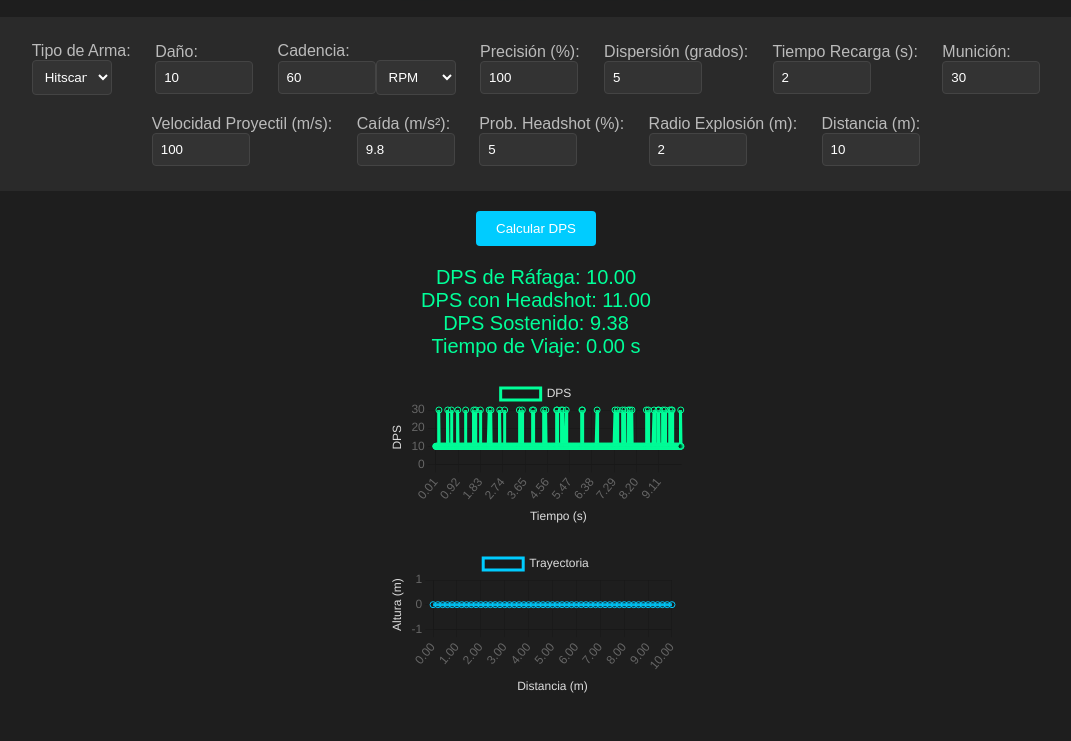
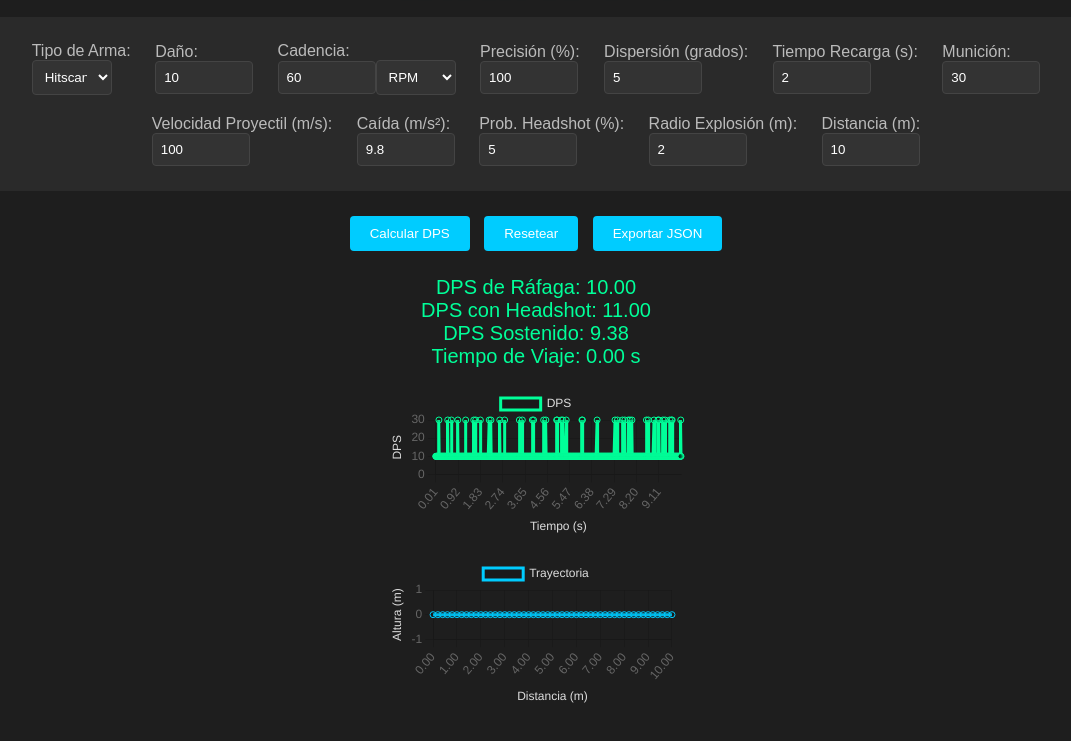
Before and after one commit to genio043/dps-pro, a plain HTML site: page index.html in a window 1280 px wide. Both pictures are taken after a click on the button "Calcular DPS". Shown: the part 55-796 px from the top of the page, without its empty margins (104-1175 px from the left). Drawn offline with nearby package versions, Linux system fonts and the light colour scheme.

Commit message:
Update index.html
other functions and buttons

```diff
--- a/index.html
+++ b/index.html
@@ -13,7 +13,7 @@
         .input-group { display: inline-block; margin: 10px; text-align: left; }
         label { display: block; color: #bbb; }
         input, select { padding: 8px; width: 80px; background: #333; color: #fff; border: 1px solid #444; border-radius: 4px; }
-        button { padding: 10px 20px; background: #00ccff; color: #fff; border: none; border-radius: 4px; cursor: pointer; }
+        button { padding: 10px 20px; background: #00ccff; color: #fff; border: none; border-radius: 4px; cursor: pointer; margin: 5px; }
         button:hover { background: #0099cc; }
         #result { margin: 20px; font-size: 20px; color: #00ff99; }
         canvas { max-width: 600px; margin: 20px auto; }
@@ -36,6 +36,8 @@
         <div class="input-group"><label>Distancia (m):</label><input type="number" id="distance" min="0" value="10"></div>
     </div>
     <button onclick="calculateDPS()">Calcular DPS</button>
+    <button onclick="resetData()">Resetear</button>
+    <button onclick="exportJSON()">Exportar JSON</button>
     <div id="result"></div>
     <canvas id="dpsChart"></canvas>
     <canvas id="trajectoryChart"></canvas>
@@ -89,7 +91,6 @@
                 Tiempo de Viaje: ${travelTime.toFixed(2)} s
             `;
 
-            // Gráfico DPS
             const dpsData = [];
             let time = 0, ammoLeft = ammo;
             while (time < 10) {
@@ -100,7 +101,7 @@
                         dps = burstDPS + (Math.random() < headshotChance && weaponType !== 'area' ? burstDPS * 2 : 0);
                         ammoLeft -= fireRate * 0.01;
                     } else if (time < travelTime + (ammo / fireRate) + reloadTime) {
-                        dps = 0; // Recargando
+                        dps = 0;
                     } else {
                         ammoLeft = ammo;
                     }
@@ -109,7 +110,6 @@
             }
             drawDPSChart(dpsData);
 
-            // Gráfico Trayectoria
             const trajData = [];
             let x = 0;
             while (x <= distance) {
@@ -163,8 +163,8 @@
                     scales: {
                         y: {
                             title: { display: true, text: 'Altura (m)', color: '#ddd' },
-                            min: Math.min(...dataPoints.map(d => d.y)) - 1, // Ajusta límite inferior
-                            max: 1, // 0 y positivos arriba
+                            min: Math.min(...dataPoints.map(d => d.y)) - 1,
+                            max: 1,
                         },
                         x: { title: { display: true, text: 'Distancia (m)', color: '#ddd' } }
                     },
@@ -172,6 +172,50 @@
                 }
             });
         }
+
+        function resetData() {
+            document.getElementById('weaponType').value = 'hitscan';
+            document.getElementById('damage').value = 10;
+            document.getElementById('fireRate').value = 60;
+            document.getElementById('fireRateUnit').value = 'rpm';
+            document.getElementById('accuracy').value = 100;
+            document.getElementById('spread').value = 5;
+            document.getElementById('reloadTime').value = 2;
+            document.getElementById('ammo').value = 30;
+            document.getElementById('projectileSpeed').value = 100;
+            document.getElementById('gravity').value = 9.8;
+            document.getElementById('headshotChance').value = 5;
+            document.getElementById('blastRadius').value = 2;
+            document.getElementById('distance').value = 10;
+            document.getElementById('result').innerHTML = '';
+            if (dpsChart) dpsChart.destroy();
+            if (trajectoryChart) trajectoryChart.destroy();
+        }
+
+        function exportJSON() {
+            const data = {
+                weaponType: document.getElementById('weaponType').value,
+                damage: document.getElementById('damage').value,
+                fireRate: document.getElementById('fireRate').value,
+                fireRateUnit: document.getElementById('fireRateUnit').value,
+                accuracy: document.getElementById('accuracy').value,
+                spread: document.getElementById('spread').value,
+                reloadTime: document.getElementById('reloadTime').value,
+                ammo: document.getElementById('ammo').value,
+                projectileSpeed: document.getElementById('projectileSpeed').value,
+                gravity: document.getElementById('gravity').value,
+                headshotChance: document.getElementById('headshotChance').value,
+                blastRadius: document.getElementById('blastRadius').value,
+                distance: document.getElementById('distance').value
+            };
+            const blob = new Blob([JSON.stringify(data, null, 2)], { type: 'application/json' });
+            const url = URL.createObjectURL(blob);
+            const a = document.createElement('a');
+            a.href = url;
+            a.download = 'dps_config.json';
+            a.click();
+            URL.revokeObjectURL(url);
+        }
     </script>
 </body>
 </html>
```
